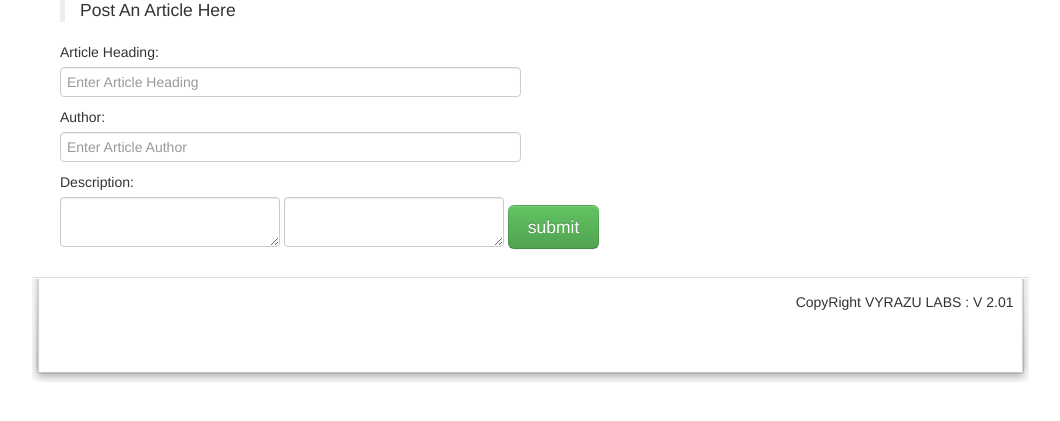
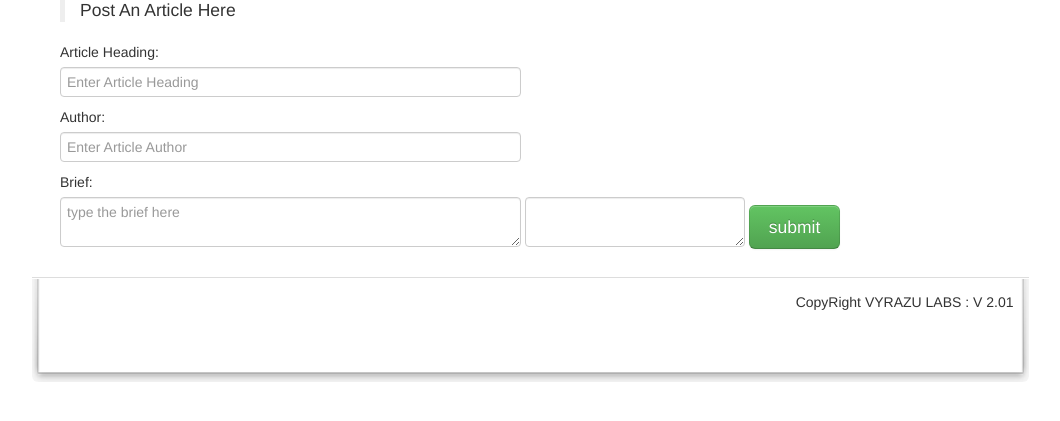
Before and after one commit to vProjects/elpunto, a PHP site: template v-admin/v-includes/view/view.postArticle.php in a window 1280 px wide. Shown: the top 421 px of the page, without its empty margins (110-1170 px from the left). Run offline with PHP 8.4, Linux system fonts and the light colour scheme; the template is opened without the code that fills it: most values are stand-ins (such as "Sample title", 1, 10 or a date in 2020); some libraries are stand-ins or nearby versions.

Commit message:
Insert Article done
Admin can insert article from his admin panel..

```diff
--- a/v-admin/v-includes/header.php
+++ b/v-admin/v-includes/header.php
@@ -94,7 +94,7 @@
 						CKEDITOR.replace( 'editor4' );   // this is used to load cke-edtior on any page
 						CKEDITOR.replace( 'editor5' );   // this is used to load cke-edtior on any page
 					}
-					if(variable == 'view.postArticle.php')
+					if(variable == 'view.postArticle.php' || variable == 'view.postArticle.php?status=fail' || variable == 'view.postArticle.php?status=pass' )
 						CKEDITOR.replace( 'editor2' );   // this is used to load cke-edtior on any page
 				}
 			  }
--- a/v-admin/v-includes/view/view.postArticle.php
+++ b/v-admin/v-includes/view/view.postArticle.php
@@ -1,6 +1,16 @@
 <?php
 	session_start();
+	$result = 3;  // default value to remove undefined variable error
+	if(isset($GLOBALS['_GET']['status'])){
+		if($GLOBALS['_GET']['status'] == 'fail'){
+			$result = 0;
+		}
+		else if($GLOBALS['_GET']['status'] == 'pass'){
+			$result = 1;
+		}
 
+
+	}
 ?>
 
 
@@ -11,12 +21,30 @@
         </blockquote>
 
         <div class="element1">
-        	<form class="meta_tag" action="#" method="post">
-            	<label class="label1">Article Heading:</label><input type="text" class="input1" name="article_heading" placeholder="Enter Article Heading" style="width: 447px;">
-            <label class="label1">Author:</label><input type="text" class="input1" name="aerticle_author" placeholder="Enter Article Author" style="width: 447px;">
-            <label class="label1">Description:</label> <textarea class="ckeditor" id="editor1" name="editor1"></textarea>
-            <textarea class="ckeditor" id="editor2" name="editor2"></textarea>
-            <input type="submit" value="submit" class="btn btn-success btn-large nbutton"/>
+        <?php
+			if($result == 0)
+				echo '<div class="alert alert-error">
+					  <button type="button" class="close" data-dismiss="alert">×</button>
+					  <strong>Oh snap!</strong> Please fill all the elements
+					</div>';
+			else if($result == 1)
+				echo '<div class="alert alert-success">
+				  <button type="button" class="close" data-dismiss="alert">×</button>
+				  <strong>Well done!</strong> You have successfully written your new article.
+				</div>';
+
+
+
+		?>
+        	<form class="meta_tag" action="v-includes/functions/function.postarticle.php" method="post">
+                <label class="label1">Article Heading:</label>
+                	<input type="text" class="input1" name="article_heading" placeholder="Enter Article Heading" style="width: 447px;">
+                <label class="label1">Author:</label>
+                	<input type="text" class="input1" name="aerticle_author" placeholder="Enter Article Author" style="width: 447px;">
+                <label class="label1">Brief:</label>
+               		<textarea class="ckeditor" id="" name="brief" placeholder="type the brief here" style="width:447px" ></textarea>
+                	<textarea class="ckeditor" id="editor2" name="editor2" ></textarea>
+                <input type="submit" value="submit" name="submit" class="btn btn-success btn-large nbutton"/>
             </form>
         </div>
     </div>
```
Also changed, not shown: v-admin/admin.php (+8 -0 lines), v-admin/v-includes/class/class.manageusers.php (+13 -0 lines), v-admin/v-includes/functions/function.postarticle.php (added, +24 -0 lines).
